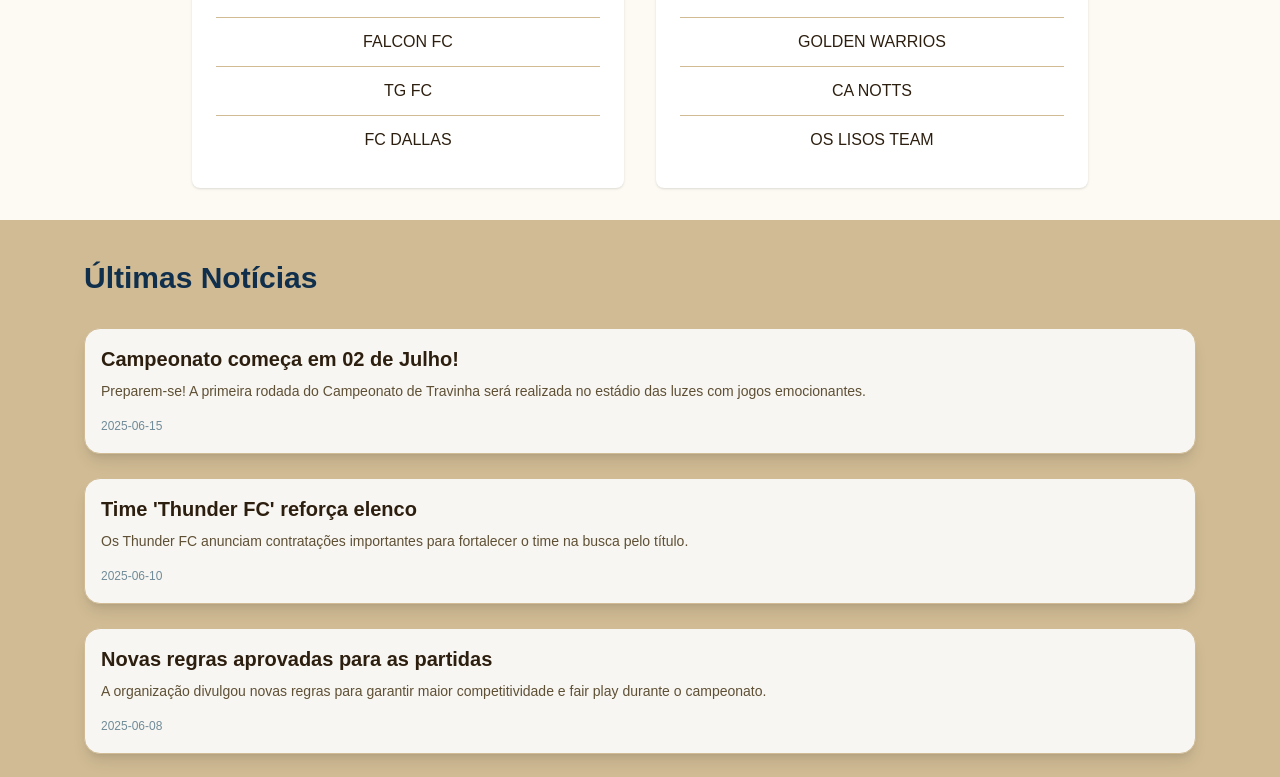
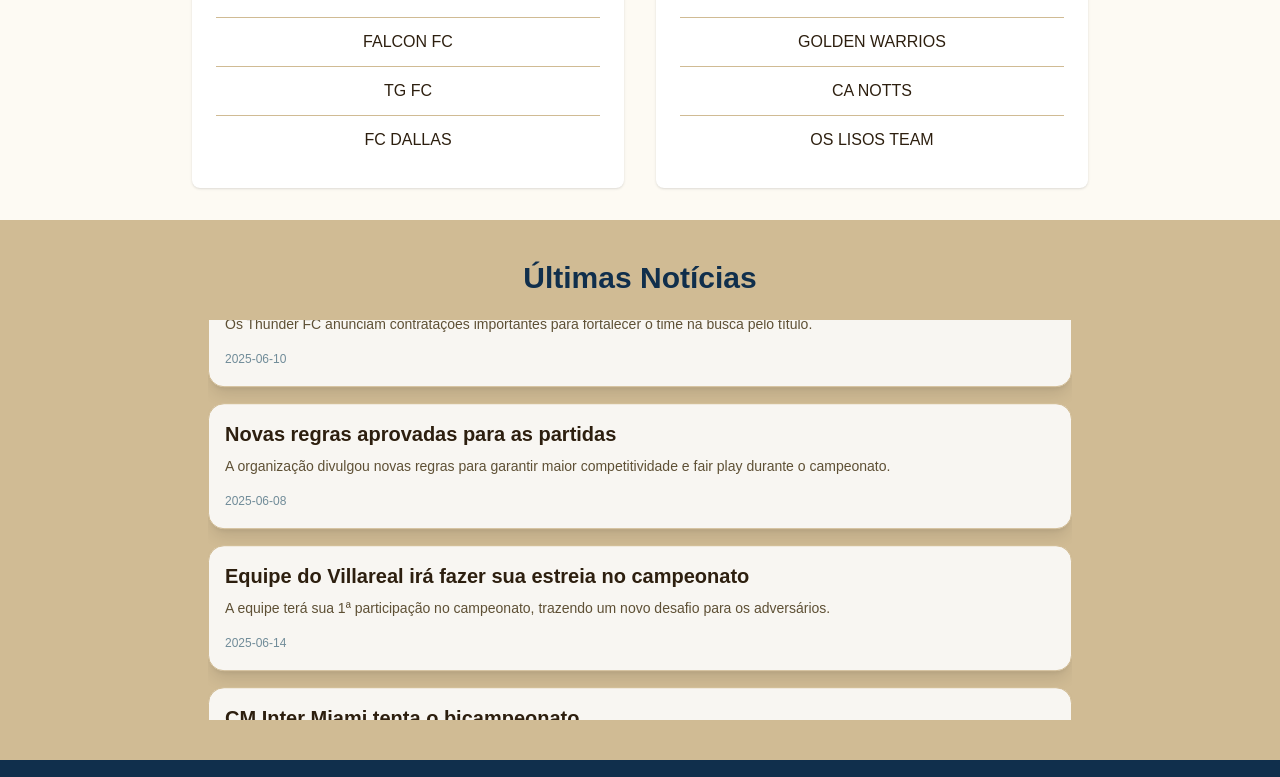
Before and after one commit to ArianNogueira/campeoes_travinho, a Next.js app in the folder client/: page / in a window 1280 px wide. Shown: the part 927-1704 px from the top of the page. Built offline with nearby package versions, Linux system fonts and the light colour scheme.

Commit message:
feat: creating scrolling in the news tab

```diff
--- a/client/src/app/inscription/page.tsx
+++ b/client/src/app/inscription/page.tsx
@@ -181,7 +181,7 @@ export default function InscriptionPage() {
 
         <button
           type="submit"
-          className="bg-[#102f4c] text-white px-6 py-2 rounded hover:bg-[#1c3d5a]"
+          className="bg-[#102f4c] text-white px-6 py-2 cursor-pointer rounded hover:bg-[#1c3d5a]"
         >
           Enviar
         </button>
--- a/client/src/app/inscription/teams.ts
+++ b/client/src/app/inscription/teams.ts
@@ -11,5 +11,4 @@ export const teams = [
   { name: "THUNDER FC", group: "A" },
   { name: "TITANS FC", group: "A" },
   { name: "VILARREAL", group: "B" },
-  { name: "teste", group: "B" },
 ];
--- a/client/src/components/NewsSection.tsx
+++ b/client/src/components/NewsSection.tsx
@@ -1,16 +1,19 @@
 import NewsCard from "./NewsCard";
 import { news } from "@/components/mockNews";
+import "./scrolling.css"; // Importa o CSS com a animação
 
 export default function NewsSection() {
   return (
-    <div className="max-w-6xl py-10 mx-auto px-5">
-      <h1 className="text-3xl font-bold text-[#102f4c] mb-8">
+    <div className="max-w-4xl mx-auto px-4 py-10">
+      <h1 className="text-3xl font-bold text-[#102f4c] mb-6 text-center">
         Últimas Notícias
       </h1>
-      <div className="grid grid-cols-1 gap-6 sm:grid-cols-2 md:grid-cols-1">
-        {news.map(({ id, title, date, summary }) => (
+
+      <div className="overflow-hidden h-[400px] relative">
+        <div className="animate-scrollNews space-y-4">
+          {[...news, ...news].map(({ id, title, date, summary }, index) => (
             <NewsCard
-            key={id}
+              key={`${id}-${index}`}
               title={title}
               date={date}
               description={summary}
@@ -19,5 +22,6 @@ export default function NewsSection() {
           ))}
         </div>
       </div>
+    </div>
   );
 }
--- a/client/src/components/mockNews.ts
+++ b/client/src/components/mockNews.ts
@@ -35,4 +35,11 @@ export const news: NewsItem[] = [
     summary:
       "A equipe terá sua 1ª participação no campeonato, trazendo um novo desafio para os adversários.",
   },
+  {
+    id: 5,
+    title: "CM Inter Miami tenta o bicampeonato.",
+    date: "2025-06-17",
+    summary:
+      "A atual campeã vai defender seu título, e para isso, foi ao mercado em busca de jogadores de qualidade.",
+  },
 ];
--- /dev/null
+++ b/client/src/components/scrolling.css
@@ -0,0 +1,12 @@
+@keyframes scrollNews {
+  0% {
+    transform: translateY(0%);
+  }
+  100% {
+    transform: translateY(-50%);
+  }
+}
+
+.animate-scrollNews {
+  animation: scrollNews 20s linear infinite;
+}
```
Lines whose indentation alone changed are shown as unchanged.
